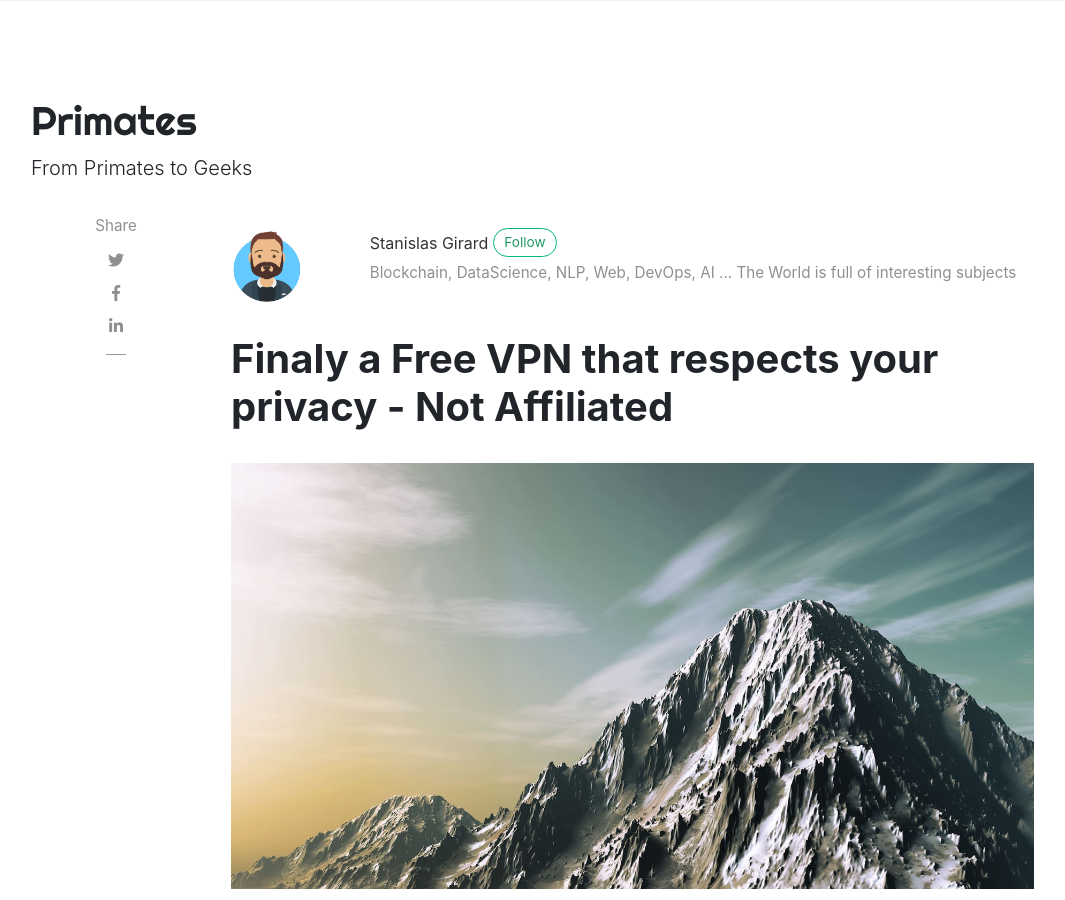
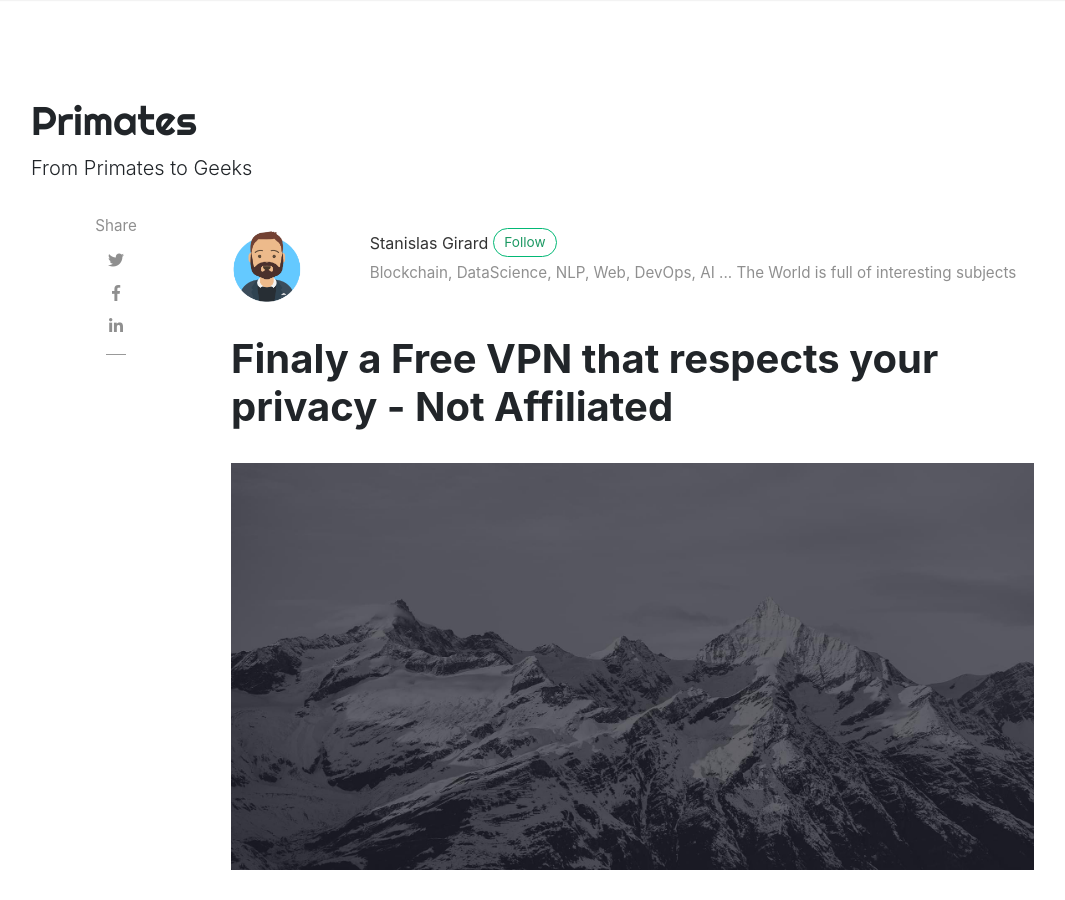
Before and after one commit to StanGirard/Primates-Jekyll, a Jekyll site: the page built from _posts/2020-02-13-finaly-a-free-vpn-that-respects-your-privacy-not-affiliated.md, in a window 1280 px wide and 900 px high. Shown: the whole window, without its empty margins (54-1119 px from the left). Built offline with Jekyll 4.4.1, drawn with Linux system fonts in a browser that asks for light colours; nearby versions of some CDN libraries; comment, search, counter and statistics services are not loaded.

Commit message:
Update Articles “2020-02-13-finaly-a-free-vpn-that-respects-your-privacy-not-affiliated”

```diff
--- a/_posts/2020-02-13-finaly-a-free-vpn-that-respects-your-privacy-not-affiliated.md
+++ b/_posts/2020-02-13-finaly-a-free-vpn-that-respects-your-privacy-not-affiliated.md
@@ -4,7 +4,7 @@ title: Finaly a Free VPN that respects your privacy - Not Affiliated
 description: ProtonVPN
 categories:
   - VPN
-image: /assets/images/mountain-snow-proton-vpn.jpg
+image: /assets/images/home-bg.jpg
 author: stan_girard
 ---
 Proton VPN
```
Also changed, not shown: assets/images/home-bg.jpg (added).
